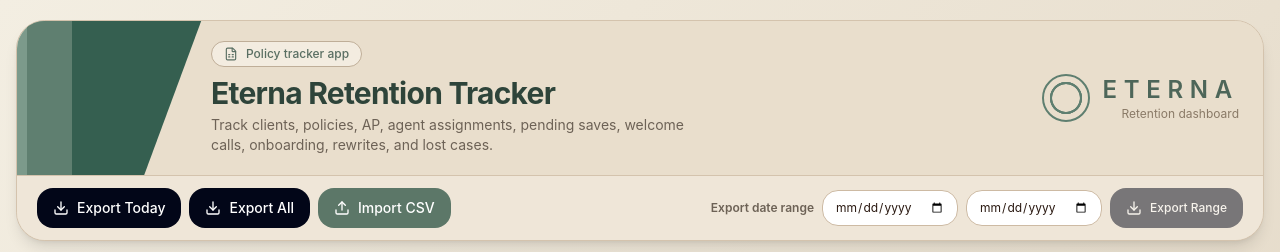
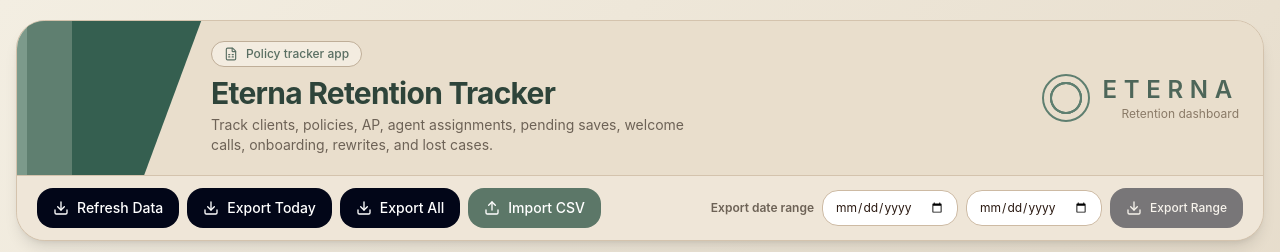
Before and after one commit to chengalang123-beep/chen-tracker-app, a React (Vite) app: page / in a window 1280 px wide. Shown: the top 252 px of the page. Built offline with nearby package versions, Linux system fonts and the light colour scheme; no server answers.

Commit message:
Update App.jsx

```diff
--- a/src/App.jsx
+++ b/src/App.jsx
@@ -185,6 +185,10 @@
     localStorage.setItem(STORAGE_KEY, JSON.stringify(rows));
   }, [rows]);
 
+  useEffect(() => {
+    loadFromGoogleSheet();
+  }, []);
+
   const stats = useMemo(() => {
     const total = rows.length;
     const pending = rows.filter((r) => r.result === "PENDING").length;
@@ -309,6 +313,20 @@
       });
     } catch (error) {
       console.error("Google Sheet sync failed:", error);
+    }
+  }
+
+  async function loadFromGoogleSheet() {
+    try {
+      const response = await fetch(GOOGLE_SHEET_WEB_APP_URL);
+      const data = await response.json();
+
+      if (data.success && Array.isArray(data.rows)) {
+        setRows(data.rows);
+        localStorage.setItem(STORAGE_KEY, JSON.stringify(data.rows));
+      }
+    } catch (error) {
+      console.error("Failed to load Google Sheet data:", error);
     }
   }
 
@@ -493,6 +511,9 @@
           <div className="border-t border-[#D4C3AD] bg-[#EFE6D8] px-5 py-3">
             <div className="flex flex-wrap items-center justify-between gap-3">
               <div className="flex shrink-0 flex-wrap gap-2">
+                <Button onClick={loadFromGoogleSheet} className="rounded-2xl bg-[#5C7768] text-white hover:bg-[#466153]">
+                  <Download className="mr-2 h-4 w-4" /> Refresh Data
+                </Button>
                 <Button onClick={exportTodayCsv} className="rounded-2xl bg-[#5C7768] text-white hover:bg-[#466153]">
                   <Download className="mr-2 h-4 w-4" /> Export Today
                 </Button>
```
